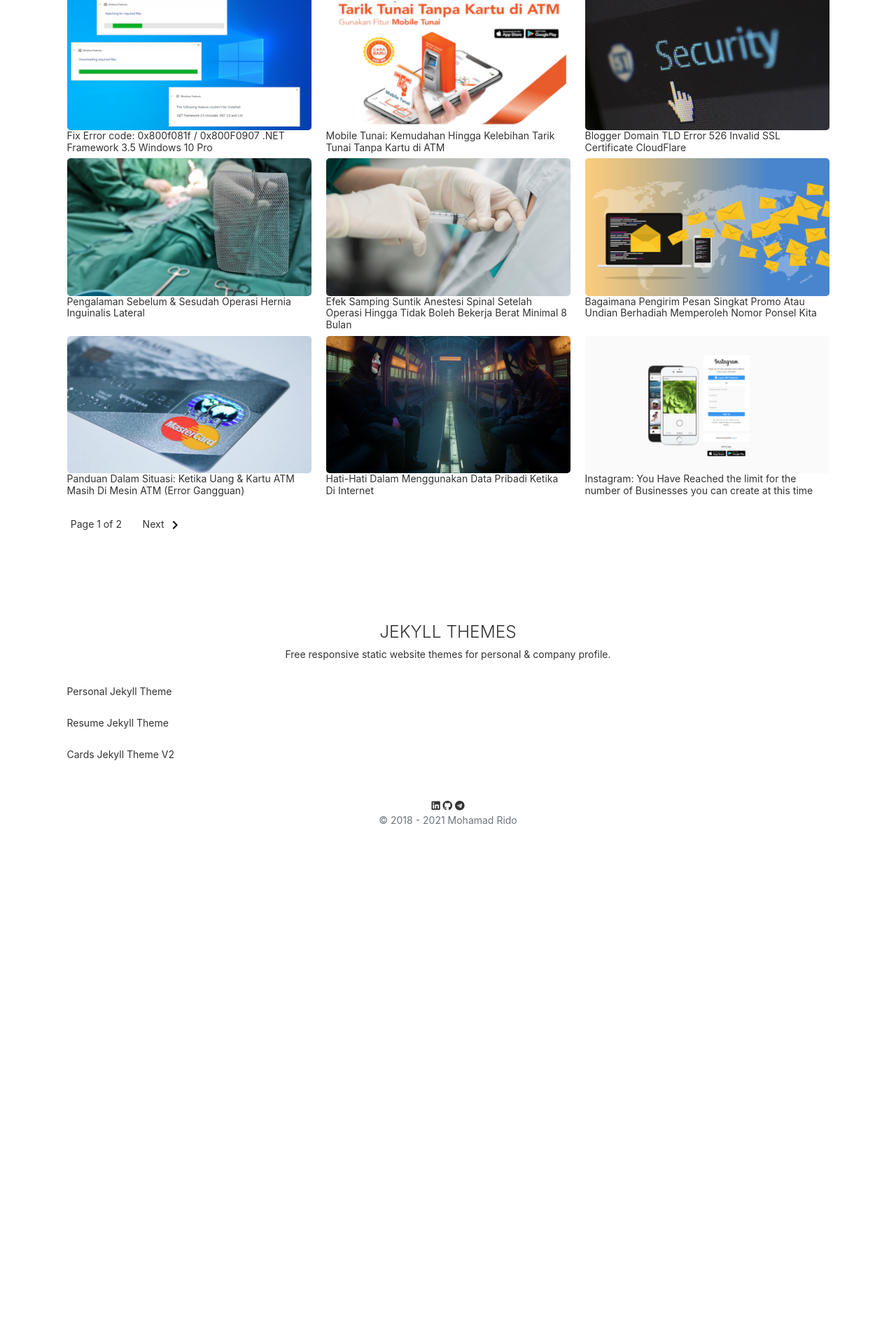
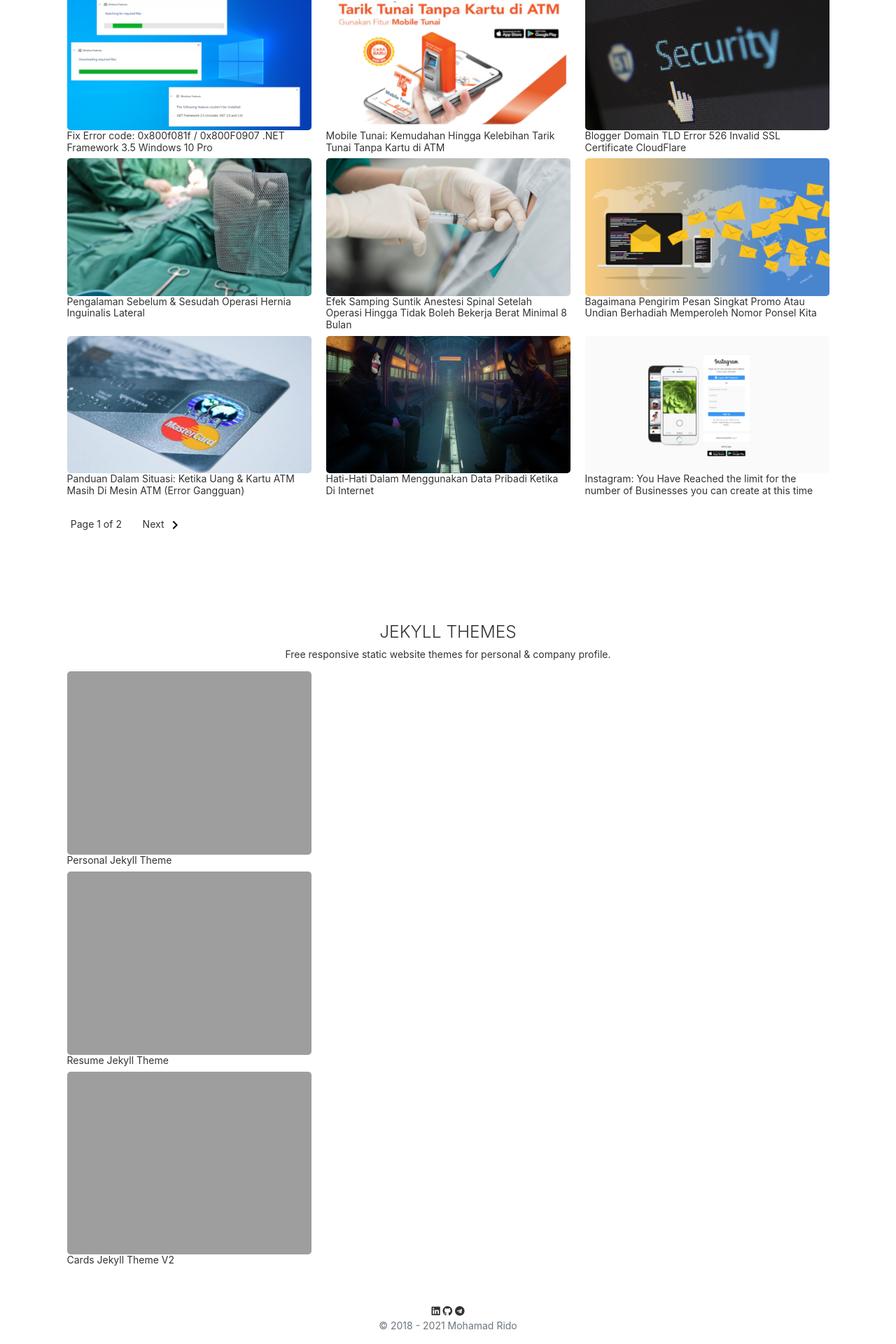
Before and after one commit to mohamadrido/blog, a Jekyll site: the page built from index.html, in a window 1280 px wide. Shown: the part 1012-2932 px from the top of the page at 70% size. Built offline with Jekyll 4.4.1, drawn with Linux system fonts in a browser that asks for light colours; nearby versions of some CDN libraries; the list of posts is cut into pages by our own code; before the commit the page ends 2210 px from its top, so only the background shows below that.

Commit message:
Update index.html

```diff
--- a/index.html
+++ b/index.html
@@ -105,7 +105,7 @@ h1, h2, h3, h4, h5, h6, .h1, .h2, .h3, .h4, .h5, .h6 {
   <div class="row">
     <div class="col-sm-4">
       <a style="text-decoration: none; " href="https://github.com/mohamadrido/personal-jekyll-theme">
-      <img style="width: 100%; border-radius: 5px;" src="{{post.image}}">
+      <img style="width: 100%; border-radius: 5px;" src="https://mohamadrido.com/assets/images/personal-jekyll-theme.jpg">
       <h3 style="font-size: 1rem; font-weight: 400; color: #333;">Personal Jekyll Theme</h3>
       </a>
     </div>
@@ -114,7 +114,7 @@ h1, h2, h3, h4, h5, h6, .h1, .h2, .h3, .h4, .h5, .h6 {
   <div class="row">
     <div class="col-sm-4">
       <a style="text-decoration: none; " href="https://github.com/mohamadrido/resume-jekyll-theme">
-      <img style="width: 100%; border-radius: 5px;" src="{{post.image}}">
+      <img style="width: 100%; border-radius: 5px;" src="https://mohamadrido.com/assets/images/resume-jekyll-theme.jpg">
       <h3 style="font-size: 1rem; font-weight: 400; color: #333;">Resume Jekyll Theme</h3>
       </a>
     </div>
@@ -123,7 +123,7 @@ h1, h2, h3, h4, h5, h6, .h1, .h2, .h3, .h4, .h5, .h6 {
   <div class="row">
     <div class="col-sm-4">
       <a style="text-decoration: none; " href="https://github.com/mohamadrido/cards-jekyll-theme-v2">
-      <img style="width: 100%; border-radius: 5px;" src="{{post.image}}">
+      <img style="width: 100%; border-radius: 5px;" src="https://mohamadrido.com/assets/images/cards-jekyll-theme-v2.jpg">
       <h3 style="font-size: 1rem; font-weight: 400; color: #333;">Cards Jekyll Theme V2</h3>
       </a>
     </div>
```
